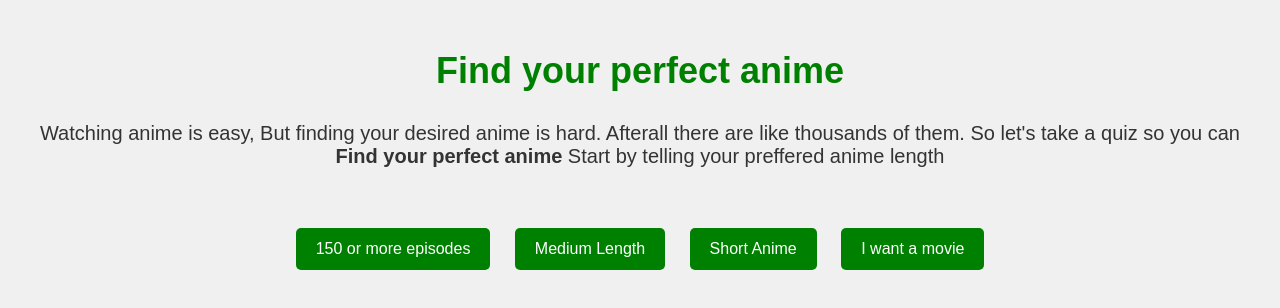
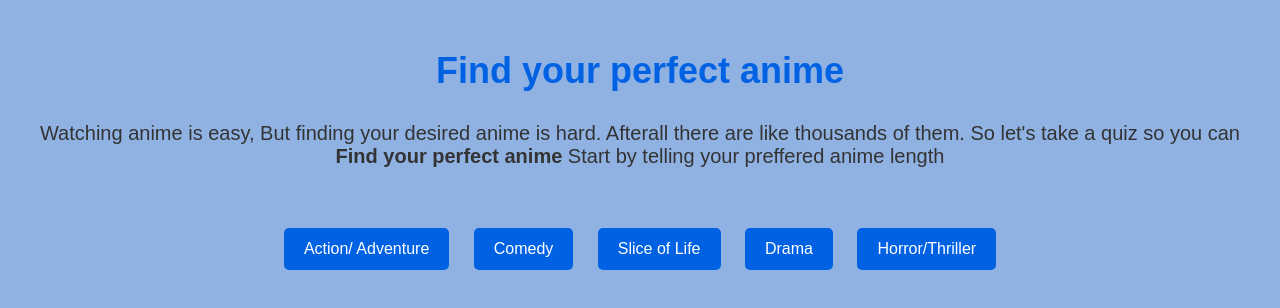
Before and after one commit to AnikTheUser/Perfect-Anime, a plain HTML site: page index.html in a window 1280 px wide. Drawn offline with Linux system fonts and the light colour scheme.

Commit message:
Update index.html

```diff
--- a/index.html
+++ b/index.html
@@ -5,12 +5,12 @@
     <style>
         body {
             font-family: Arial, sans-serif;
-            background-color: #f0f0f0;
+            background-color: #8fb2e3;
             text-align: center;
         }
         h1 {
             font-size: 36px;
-            color: #008000;
+            color: #0062e3;
             margin-top: 50px;
         }
         .sample-text {
@@ -21,10 +21,10 @@
         .button-container {
             margin: 50px;
         }
-        .green-button {
+        .genre {
             display: inline-block;
             padding: 12px 20px;
-            background-color: #008000;
+            background-color: #0062e3;
             color: #fff;
             font-size: 16px;
             text-decoration: none;
@@ -42,10 +42,11 @@
         </p>
     </div>
     <div class="button-container">
-        <a href="long.html" class="green-button">150 or more episodes</a>
-        <a href="medium.html" class="green-button">Medium Length</a>
-        <a href="short.html" class="green-button">Short Anime</a>
-        <a href="movie.html" class="green-button">I want a movie</a>
+        <a href="Acventure.html" class="genre">Action/ Adventure</a>
+        <a href="Comedy.html" class="genre">Comedy</a>
+        <a href="Slice.html" class="genre">Slice of Life</a>
+        <a href="Drama.html" class="genre">Drama</a>
+        <a href="Horror.html" class="genre">Horror/Thriller</a>
     </div>
 </body>
 </html>
```
